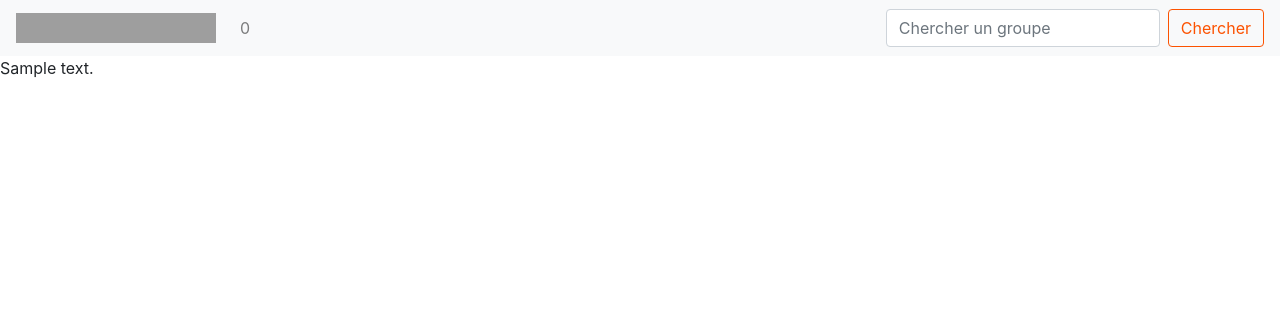
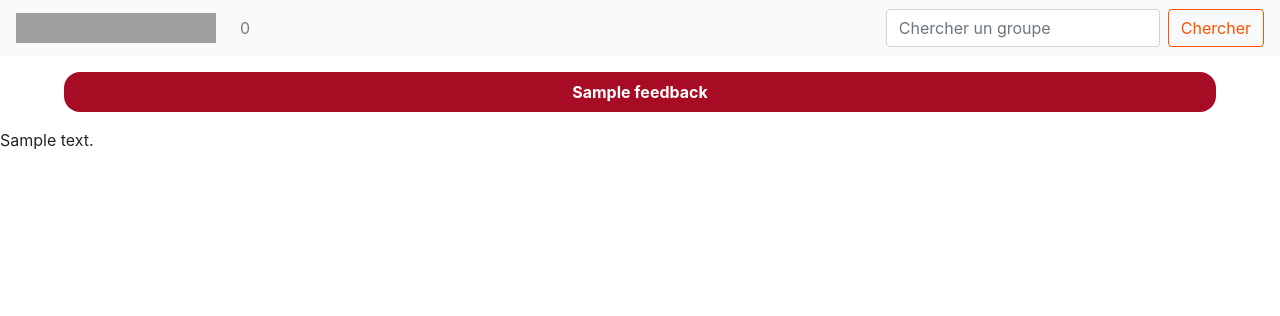
Before and after one commit to djamelsf/CoachOUT, a PHP site: the page made by src/application/templates/template.php in a window 1280 px wide. Shown: the top 316 px of the page. Run offline with PHP 8.4, Linux system fonts and the light colour scheme; the template is opened without the code that fills it: most values are stand-ins (such as "Sample title", 1, 10 or a date in 2020); some libraries are stand-ins or nearby versions; grey boxes are pictures that could not be loaded.

Commit message:
feedback ok

```diff
--- a/src/application/templates/template.php
+++ b/src/application/templates/template.php
@@ -8,6 +8,18 @@
     <script src="https://cdnjs.cloudflare.com/ajax/libs/popper.js/1.12.9/umd/popper.min.js" integrity="sha384-ApNbgh9B+Y1QKtv3Rn7W3mgPxhU9K/ScQsAP7hUibX39j7fakFPskvXusvfa0b4Q" crossorigin="anonymous"></script>
     <script src="https://maxcdn.bootstrapcdn.com/bootstrap/4.0.0/js/bootstrap.min.js" integrity="sha384-JZR6Spejh4U02d8jOt6vLEHfe/JQGiRRSQQxSfFWpi1MquVdAyjUar5+76PVCmYl" crossorigin="anonymous"></script>
     <script src="https://cdn.jsdelivr.net/npm/chart.js@2.8.0"></script>
+    <style>
+        .feedback {
+            text-align: center;
+            font-weight: bold;
+            color: white;
+            background: #a80b24;
+            border-radius: 1em;
+            margin: 1em auto;
+            max-width: 90%;
+            padding: .5em;
+        }
+    </style>
 </head>
 <body>
 <nav class="navbar navbar-expand-lg navbar-light bg-light">
@@ -22,6 +34,7 @@
 	}
 ?>
 		</ul>
+
         <form class="form-inline my-2 my-lg-0">
             <input class="form-control mr-sm-2" type="search" placeholder="Chercher un groupe" aria-label="Search" name="mot">
             <input type='hidden' name='o' value='groupe'>
@@ -31,7 +44,9 @@
     </div>
 	</nav>
 	<main>
-
+        <?php if ($feedback!=''){
+            echo "<p class='feedback'> ".$feedback." </p>";
+        }?>
 		<?php echo $le_contenu; ?>
 	</main>
 </body>
--- a/src/framework/FrontController.php
+++ b/src/framework/FrontController.php
@@ -36,7 +36,9 @@ class FrontController
      */
     public function execute()
     {
-    	$view = new View('application/templates/template.php');
+        $feedback = key_exists('feedback', $_SESSION) ? $_SESSION['feedback'] : '';
+        $_SESSION['feedback'] = '';
+    	$view = new View('application/templates/template.php',$feedback);
 
         // demander au Router la classe et l'action à exécuter
         $router = new Router($this->request);
--- a/src/framework/View.php
+++ b/src/framework/View.php
@@ -11,11 +11,13 @@ class View
      * @var string $template le nom du fichier servant de squelette HTML à la page
      */
     protected $template;
+    protected $feedback;
 
-    public function __construct($template, $parts = array())
+    public function __construct($template,$feedback, $parts = array())
     {
     	$this->template = $template;
         $this->parts = $parts;
+        $this->feedback=$feedback;
     }
 
     public function setPart($key, $content)
@@ -41,6 +43,7 @@ class View
         $le_titre = $this->getPart('title');
         $le_contenu = $this->getPart('content');
         $le_menu = $this->getPart('menu');
+        $feedback=$this->feedback;
 
         ob_start();
         include($this->template);
```
